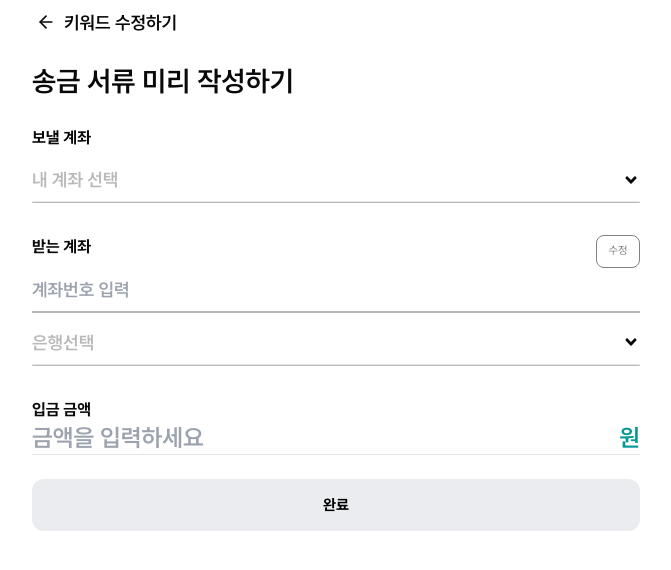
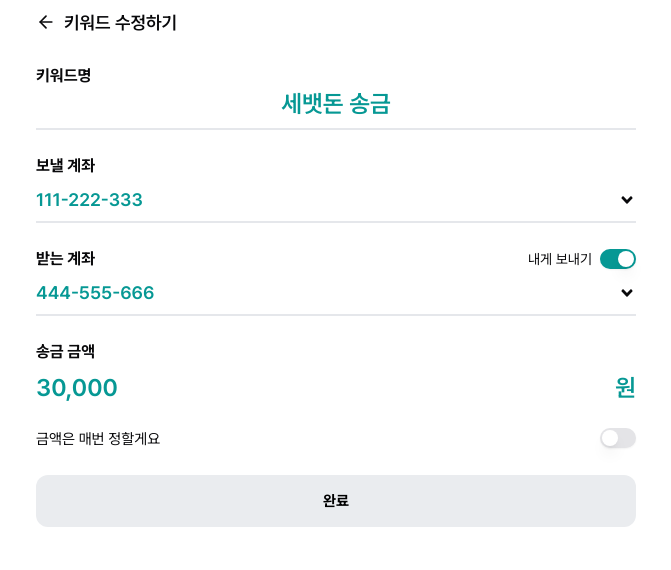
Before and after one commit to KeywordHanaro/KeywordHanaro_FE, a Next.js app: page /keyword/edit/transfer in a window 1280 px wide. Shown: the top 570 px of the page, without its empty margins (304-975 px from the left). Built offline with nearby package versions, Linux system fonts and the light colour scheme.

Commit message:
[feat] : 송금 키워드 수정 기능

```diff
--- a/app/(routes)/keyword/edit/transfer/page.tsx
+++ b/app/(routes)/keyword/edit/transfer/page.tsx
@@ -1,87 +1,252 @@
 'use client';
 
-import { Button, EditButton } from '@/components/atoms/Button';
+import { Button } from '@/components/atoms/Button';
 import Header from '@/components/atoms/Header';
-import { AccountInputRef, MoneyInputRef } from '@/components/atoms/Inputs';
+import { AccountInputRef, KeywordInputRef } from '@/components/atoms/Inputs';
 import SelectBank from '@/components/molecules/SelectBank';
 import SelectMyAccount from '@/components/molecules/SelectMyAccount';
-import { KeywordDetailList } from '@/data/keyword';
+import SetAmount from '@/components/molecules/SetAmount';
+import { Toggle } from '@/components/ui/toggle';
+import { MyAccount, OthersAccount } from '@/data/account';
+import {
+  KeywordDetailList,
+  TransferAmountKeyword,
+  TransferKeyword,
+} from '@/data/keyword';
 import { useRouter } from 'next/navigation';
-import { useRef, useState } from 'react';
+import { ChangeEvent, useEffect, useRef, useState } from 'react';
+import { formatNumberWithCommas } from '@/lib/utils';
 
 export default function EditTransferKeyword() {
-  const [myAccount, setMyAccount] = useState<string | null>(null);
-  const [transferToMe, setTransferToMe] = useState(false);
-  const [otherAccount, setOtherAccount] = useState<string | null>(null);
-  const [bankId, setBankID] = useState<number>(0);
-  const otherAccountRef = useRef<HTMLInputElement>(null);
-
-  const [isValid, setIsValid] = useState<boolean>(false);
-  const ammountRef = useRef<HTMLInputElement>(null);
-
   const router = useRouter();
 
-  const handleSelectBank = (id: number) => {
-    (() => id && setBankID(id))();
-    setOtherAccount(otherAccountRef.current?.value ?? null);
+  const keyword = KeywordDetailList[2] as
+    | TransferKeyword
+    | TransferAmountKeyword;
+
+  const [formData, setFormData] = useState<
+    TransferKeyword | TransferAmountKeyword
+  >(keyword);
+
+  // keyword명 설정
+  const [keywordTitle, setKeywordTitle] = useState(keyword.title);
+  const keywordNameRef = useRef<HTMLInputElement>(null);
+  const handleInputChange = (e: ChangeEvent<HTMLInputElement>) => {
+    const newTitle = e.target.value;
+    setKeywordTitle(newTitle);
   };
-  const keyword = KeywordDetailList[0];
 
+  // 보내는 계좌(FROM) 설정
+  const [myAccount, setMyAccount] = useState<MyAccount | undefined>(
+    keyword.accountFrom as MyAccount
+  );
+
+  // 보낼 계좌(TO) 설정
+  const [otherAccount, setOtherAccount] = useState<
+    MyAccount | OthersAccount | undefined
+  >(keyword.accountTo);
+  const otherAccountRef = useRef<HTMLInputElement>(null);
+  const [transferToMe, setTransferToMe] = useState(
+    keyword.accountTo.type === 'MyAccount'
+  );
   const toggleTransfer = () => {
     setTransferToMe((prev) => !prev);
+    setOtherAccount(undefined);
   };
+  const handleAccountInput = () => {
+    if (otherAccountRef.current) {
+      const newOtherAccount: OthersAccount = {
+        type: 'OthersAccount',
+        name: '',
+        bankId: 0,
+        accountNumber: otherAccountRef.current.value,
+      };
+      setOtherAccount(newOtherAccount);
+    }
+  };
+  const handleSelectBank = (id: number) => {
+    if (otherAccount?.type === 'OthersAccount') {
+      const newOtherAccount: OthersAccount = {
+        ...otherAccount,
+        bankId: id,
+      };
+      setOtherAccount(newOtherAccount);
+    } else {
+      const newOtherAccount: OthersAccount = {
+        type: 'OthersAccount',
+        name: '',
+        bankId: id,
+        accountNumber: '',
+      };
+      setOtherAccount(newOtherAccount);
+    }
+  };
+
+  // 금액 설정
+  const [amount, setAmount] = useState<string>(
+    keyword.type === 'transferAmount'
+      ? formatNumberWithCommas(keyword.amount)
+      : ''
+  );
+  const amountRef = useRef<HTMLInputElement>(null);
+  const [checkEverytime, setCheckEverytime] = useState(
+    keyword.type !== 'transferAmount'
+  );
+  const handleChange = (e: React.ChangeEvent<HTMLInputElement>) => {
+    const money = e.target.value;
+    const formatData = formatNumberWithCommas(money);
+    setAmount(formatData);
+  };
+
+  const [isValid, setIsValid] = useState<boolean>(
+    keyword.type === 'transferAmount'
+  );
+
+  const toggleCheckEverytime = () => {
+    if (!amount) {
+      setIsValid(!checkEverytime);
+    }
+    setCheckEverytime((prev) => !prev);
+  };
+
+  const onComplete = () => {
+    if (myAccount && otherAccount) {
+      const baseData = {
+        id: formData.id,
+        title: keywordTitle,
+        accountFrom: myAccount,
+        accountTo: otherAccount,
+      };
+
+      let updatedFormData: TransferKeyword | TransferAmountKeyword;
+
+      if (checkEverytime) {
+        updatedFormData = {
+          ...baseData,
+          type: 'transfer',
+        } as TransferKeyword;
+      } else {
+        updatedFormData = {
+          ...baseData,
+          type: 'transferAmount',
+          amount: amount,
+        } as TransferAmountKeyword;
+      }
+
+      setFormData(updatedFormData);
+      console.log('Sending data to server:', updatedFormData);
+      // router.back();
+    } else {
+      console.error('myAccount or otherAccount is undefined');
+    }
+  };
+
+  function isTransferAmountKeyword(
+    keyword: TransferKeyword | TransferAmountKeyword
+  ): keyword is TransferAmountKeyword {
+    return (keyword as TransferAmountKeyword).amount !== undefined;
+  }
+  console.log('formData', formData);
+  console.log('myAccount', myAccount);
+  console.log('otherAccount', otherAccount);
+
+  // useEffect(() => {
+  //   setOtherAccount(undefined);
+  // }, [transferToMe]);
+
   return (
-    <div>
+    <div className='flex flex-col h-full'>
       <Header text='키워드 수정하기' showActionButton={false} />
-      <div className='p-4 flex flex-col gap-6'>
-        <h1 className='text-[28px] font-semibold'>송금 서류 미리 작성하기</h1>
-
+      <div className='flex flex-col justify-between gap-6 p-[20px] h-full'>
+        <div className='flex flex-col gap-6'>
+          <div className='flex flex-col'>
+            <strong>키워드명</strong>
+            <KeywordInputRef
+              className='text-hanaPrimary w-full'
+              placeHolder={keyword.title}
+              onChange={handleInputChange}
+              defaultValue={keyword.title}
+              ref={keywordNameRef}
+            />
+          </div>
           <div className='flex flex-col'>
             <strong>보낼 계좌</strong>
-          <SelectMyAccount onSelect={setMyAccount} />
+            <SelectMyAccount
+              selected={
+                myAccount && myAccount.type === 'MyAccount'
+                  ? myAccount
+                  : undefined
+              }
+              onSelect={setMyAccount}
+            />
           </div>
           <div>
             <div className='flex w-full justify-between'>
               <strong>받는 계좌</strong>
-            <EditButton size='sm' onClick={toggleTransfer}>
-              내게 보내기
-            </EditButton>
+              <div className='flex gap-2 items-center text-sm'>
+                <span>내게 보내기</span>
+                <Toggle
+                  checked={transferToMe}
+                  onCheckedChange={toggleTransfer}
+                />
               </div>
-
+            </div>
             {transferToMe ? (
-            <SelectMyAccount onSelect={setMyAccount} />
+              <SelectMyAccount
+                selected={
+                  otherAccount?.type === 'MyAccount' ? otherAccount : undefined
+                }
+                onSelect={setOtherAccount}
+              />
             ) : (
+              <>
                 <AccountInputRef
-              onChange={() => handleSelectBank(0)}
+                  onChange={handleAccountInput}
                   placeHolder='계좌번호 입력'
                   ref={otherAccountRef}
                 />
+                <SelectBank onSelect={handleSelectBank} />
+              </>
             )}
+          </div>
+          <div className='flex flex-col w-full gap-2'>
+            <strong>송금 금액</strong>
+            <SetAmount
+              onChange={handleChange}
+              ref={amountRef}
+              value={amount}
+              checkEverytime={checkEverytime}
+              toggleCheckEverytime={toggleCheckEverytime}
+              onChangeValidity={(isValid) => {
+                setIsValid(isValid);
+              }}
+            />
+          </div>
 
-          <SelectBank onSelect={handleSelectBank} />
-        </div>
-        <div className='flex flex-col w-full'>
-          <strong>입금 금액</strong>
-          <span className='border-b'>
-            <MoneyInputRef
-              className='w-full '
-              placeHolder='금액을 입력하세요'
-              onChangeValidity={setIsValid}
-              ref={ammountRef}
-            />
-          </span>
-        </div>
           <Button
-          onClick={
-            () => router.push('/document?task=송금&bank=하나은행 성수점')
-            // console.log(isValid, myAccount, otherAccount, bankId)
+            onClick={onComplete}
+            className='w-full'
+            isDisabled={
+              keywordTitle === formData.title &&
+              myAccount === formData.accountFrom &&
+              (otherAccount === undefined ||
+                otherAccount === formData.accountTo ||
+                (transferToMe
+                  ? otherAccount?.type !== 'MyAccount'
+                  : otherAccount?.type !== 'OthersAccount' ||
+                    otherAccount.accountNumber === '' ||
+                    otherAccount.bankId === 0)) &&
+              (keyword.type === 'transfer'
+                ? checkEverytime
+                : isTransferAmountKeyword(formData) &&
+                  !checkEverytime &&
+                  amount === formatNumberWithCommas(formData.amount))
             }
-          className='w-full'
-          isDisabled={!(isValid && myAccount && otherAccount && bankId)}
           >
             완료
           </Button>
         </div>
       </div>
+    </div>
   );
 }
--- a/components/atoms/Inputs.tsx
+++ b/components/atoms/Inputs.tsx
@@ -166,11 +166,10 @@ function AccountInput(
   ref: ForwardedRef<HTMLInputElement>
 ) {
   return (
-    <>
-      <div className='flex flex-col text-[18px]'>
+    <div className='flex flex-col text-[18px] after:w-full border-b'>
       <input
         className={cn(
-            'font-semibold text-[18px] py-2 text-hanaPrimary border-b-placeholderGray border-b-2 ',
+          'py-2 font-semibold text-[18px]  text-hanaPrimary border-b placeholder:text-placeholderGray',
           className
         )}
         placeholder={placeHolder}
@@ -178,7 +177,6 @@ function AccountInput(
         {...props}
       />
     </div>
-    </>
   );
 }
 const AccountInputRef = forwardRef(AccountInput);
@@ -186,11 +184,17 @@ const AccountInputRef = forwardRef(AccountInput);
 /** ------------------------------------------ */
 type MoneyInputProps = baseInputTypeProps & {
   onChangeValidity?: (valid: boolean) => void;
-  onChange?:(e:React.ChangeEvent<HTMLInputElement>)=>void
+  onChange?: (e: React.ChangeEvent<HTMLInputElement>) => void;
 };
 /** 금액 입력, ref로 입력 값 가져오기 */
 function MoneyInput(
-  { className, placeHolder, onChangeValidity, onChange=()=>{}, ...props }: MoneyInputProps,
+  {
+    className,
+    placeHolder,
+    onChangeValidity,
+    onChange = () => {},
+    ...props
+  }: MoneyInputProps,
   ref: ForwardedRef<HTMLInputElement>
 ) {
   const [value, setValue] = useState<string>('');
@@ -224,7 +228,7 @@ function MoneyInput(
       onChangeValidity?.(valid);
       const formattedValue = formatNumberWithCommas(inputValue);
       setValue(formattedValue);
-      onChange(e)
+      onChange(e);
     },
     // eslint-disable-next-line react-hooks/exhaustive-deps
     [setValue, formatNumberWithCommas, onChangeValidity]
@@ -236,7 +240,10 @@ function MoneyInput(
         ref={ref}
         value={value}
         onChange={handleChange}
-        className={cn(className, 'max-w-full text-2xl font-semibold transition-all duration-500')}
+        className={cn(
+          className,
+          'max-w-full text-2xl font-semibold placeholder:text-placeholderGray transition-all duration-500 '
+        )}
         placeholder={placeHolder}
         required
         {...props}
@@ -250,7 +257,7 @@ function MoneyInput(
       >
         {value}
       </span>
-      { <span className='z-50 text-2xl font-semibold'>원</span>}
+      {<span className='z-50 text-2xl font-semibold'>원</span>}
     </div>
   );
 }
@@ -263,10 +270,13 @@ function KeywordInput(
   ref: ForwardedRef<HTMLInputElement>
 ) {
   return (
-    <div className='after:w-full after:border after:border-b-placeholderGray flex flex-col gap-2 w-full'>
+    <div className='after:w-full after:border  flex flex-col gap-2 w-full'>
       <input
         ref={ref}
-        className={cn('w-full text-center text-2xl font-semibold', className)}
+        className={cn(
+          'w-full text-center text-2xl font-semibold placeholder:text-placeholderGray',
+          className
+        )}
         placeholder={placeHolder}
         {...props}
       />
--- a/components/molecules/Keyword.tsx
+++ b/components/molecules/Keyword.tsx
@@ -25,7 +25,7 @@ const Keyword = ({
     <Card
       className='flex flex-row justify-between items-center rounded-[12px]'
       onClick={() => {
-        router.push(`/${type}?id=${id}`);
+        router.push(`/${type}/step1?id=${id}`);
       }}
     >
       <div className='flex flex-col gap-[10px]'>
--- a/components/molecules/SelectBank.tsx
+++ b/components/molecules/SelectBank.tsx
@@ -32,7 +32,7 @@ const SelectBank: React.FC<SelectBankProps> = ({ onSelect }) => {
     <>
       <div className='w-full'>
         <Drawer>
-          <DrawerTrigger className='my-2 w-full rounded-lg after:border-b-placeholderGray after:w-full after:border flex flex-col'>
+          <DrawerTrigger className='my-2 w-full rounded-lg after:w-full after:border flex flex-col'>
             <div className='flex flex-row justify-between w-full h-full font-semibold text-[18px] items-center'>
               <p
                 className={cn(
--- a/components/molecules/SelectMyAccount.tsx
+++ b/components/molecules/SelectMyAccount.tsx
@@ -15,25 +15,28 @@ import { cn } from '@/lib/utils';
 import AccountListItem from './AccountListItem';
 
 type SelectBankProps = {
-  onSelect: (accountNumber: string) => void;
+  selected?: MyAccount;
+  onSelect: (account: MyAccount) => void;
 };
 
-const SelectMyAccount: React.FC<SelectBankProps> = ({ onSelect }) => {
+const SelectMyAccount: React.FC<SelectBankProps> = ({ selected, onSelect }) => {
   const [hasScrolled, setHasScrolled] = useState(false);
-  const [myAccount, SetMyAccount] = useState<MyAccount | null>(null);
+  const [myAccount, SetMyAccount] = useState<MyAccount | null>(
+    selected ?? null
+  );
 
   const handleScroll = () => {
     setHasScrolled(true);
   };
   const handleSelect = (account: MyAccount) => {
     SetMyAccount(account);
-    onSelect(account.accountNumber);
+    onSelect(account);
   };
   return (
     <>
       <div className='w-full'>
         <Drawer>
-          <DrawerTrigger className='my-2 w-full rounded-lg after:border-b-placeholderGray after:w-full after:border flex flex-col'>
+          <DrawerTrigger className='w-full rounded-lg after:w-full after:border flex flex-col'>
             <div className='flex flex-row justify-between w-full h-full font-semibold text-[18px] items-center'>
               <p
                 className={cn(
@@ -65,7 +68,7 @@ const SelectMyAccount: React.FC<SelectBankProps> = ({ onSelect }) => {
                     onClick={() => handleSelect(account)}
                   >
                     <span>
-                      <AccountListItem account={account} onclick={()=>{}} />
+                      <AccountListItem account={account} onclick={() => {}} />
                     </span>
                   </DrawerClose>
                 ))}
--- a/data/keyword.ts
+++ b/data/keyword.ts
@@ -1,8 +1,15 @@
 import { MyAccount, OthersAccount } from './account';
+import { Member } from './member';
+
+export type Account = {
+  bankId: number;
+  accountNumber: string;
+  accountName?: string;
+};
 
 export type Keyword = {
   id: number;
-  type: 'transfer' | 'inquiry' | 'ticket' | 'settlement';
+  type: 'transfer' | 'transferAmount' | 'inquiry' | 'ticket' | 'settlement';
   // 송금, 조회, 번호표, 정산
   title: string;
   description: string;
@@ -11,19 +18,10 @@ export type Keyword = {
 
 export type KeywordDetail =
   | TransferKeyword
+  | TransferAmountKeyword
   | InquiryKeyword
   | TicketKeyword
   | SettlementKeyword;
-
-type Member = {
-  name: string;
-};
-
-export type Account = {
-  bankId: number;
-  accountNumber: string;
-  accountName?: string;
-};
 
 type BaseKeyword = {
   id: number;
@@ -34,7 +32,13 @@ export type TransferKeyword = BaseKeyword & {
   type: 'transfer';
   accountFrom: MyAccount;
   accountTo: OthersAccount | MyAccount;
-  amount: number;
+};
+
+export type TransferAmountKeyword = BaseKeyword & {
+  type: 'transferAmount';
+  accountFrom: MyAccount;
+  accountTo: OthersAccount | MyAccount;
+  amount: string;
 };
 
 export type InquiryKeyword = BaseKeyword & {
@@ -58,6 +62,7 @@ export type SettlementKeyword = BaseKeyword & {
 export const getColorByType = (type: Keyword['type']) => {
   switch (type) {
     case 'transfer':
+    case 'transferAmount':
       return 'pink';
     case 'inquiry':
       return 'green';
@@ -190,7 +195,6 @@ export const KeywordDetailList: KeywordDetail[] = [
       accountNumber: '987-654-321',
       name: '정성엽',
     },
-    amount: 50000,
   },
   {
     id: 2,
@@ -208,11 +212,10 @@ export const KeywordDetailList: KeywordDetail[] = [
       accountNumber: '444-555-666',
       name: '김유진',
     },
-    amount: 30000,
   },
   {
     id: 9,
-    type: 'transfer',
+    type: 'transferAmount',
     title: '세뱃돈 송금',
     accountFrom: {
       type: 'MyAccount',
@@ -226,7 +229,7 @@ export const KeywordDetailList: KeywordDetail[] = [
       accountNumber: '444-555-666',
       accountName: '내일배움계좌',
     },
-    amount: 30000,
+    amount: '30000',
   },
 
   // InquiryKeyword
@@ -281,10 +284,12 @@ export const KeywordDetailList: KeywordDetail[] = [
       accountName: '하나임금',
     },
     memberList: [
-      { name: '김인애' },
-      { name: '박준호' },
-      { name: '하이진' },
-      { name: '정서연' },
+      { id: 1, name: '이름1', phoneNumber: '010-4824-1469' },
+      { id: 2, name: '이름2', phoneNumber: '010-9110-5864' },
+      { id: 3, name: '이름3', phoneNumber: '010-1541-2537' },
+      { id: 4, name: '이름4', phoneNumber: '010-5392-3797' },
+      { id: 5, name: '이름5', phoneNumber: '010-4046-7672' },
+      { id: 6, name: '이름6', phoneNumber: '010-4824-1469' },
     ],
     amount: 50000,
   },
@@ -298,7 +303,14 @@ export const KeywordDetailList: KeywordDetail[] = [
       accountNumber: '222-333-444',
       accountName: '카카오뱅크',
     },
-    memberList: [{ name: '지민' }, { name: '민수' }, { name: '영희' }],
+    memberList: [
+      { id: 1, name: '이름1', phoneNumber: '010-4824-1469' },
+      { id: 2, name: '이름2', phoneNumber: '010-9110-5864' },
+      { id: 3, name: '이름3', phoneNumber: '010-1541-2537' },
+      { id: 4, name: '이름4', phoneNumber: '010-5392-3797' },
+      { id: 5, name: '이름5', phoneNumber: '010-4046-7672' },
+      { id: 6, name: '이름6', phoneNumber: '010-4824-1469' },
+    ],
     amount: 100000,
   },
 ];
```
Also changed, not shown: components/molecules/EditKeyword.tsx (+20 -1 lines). Lines whose indentation alone changed are shown as unchanged.
